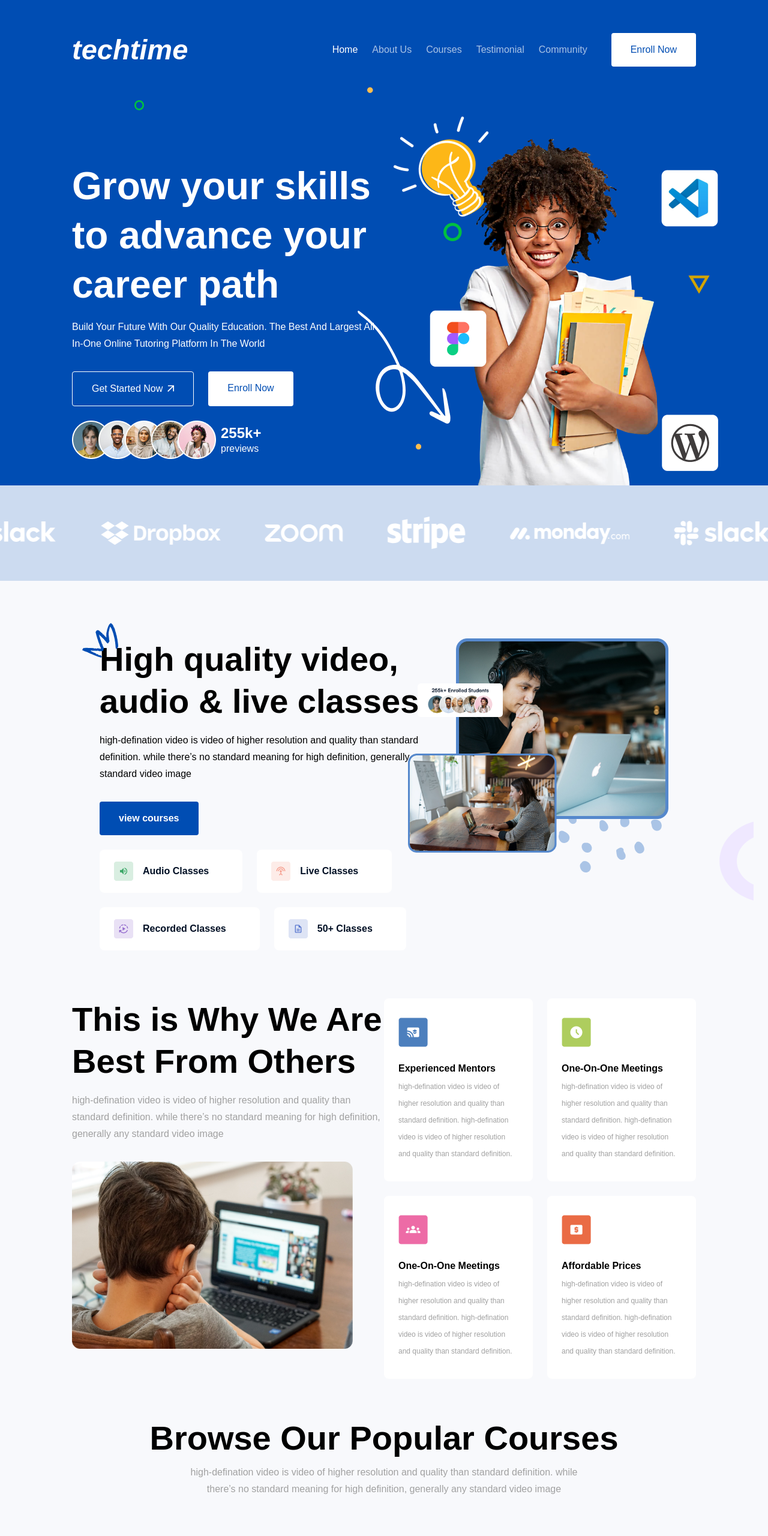
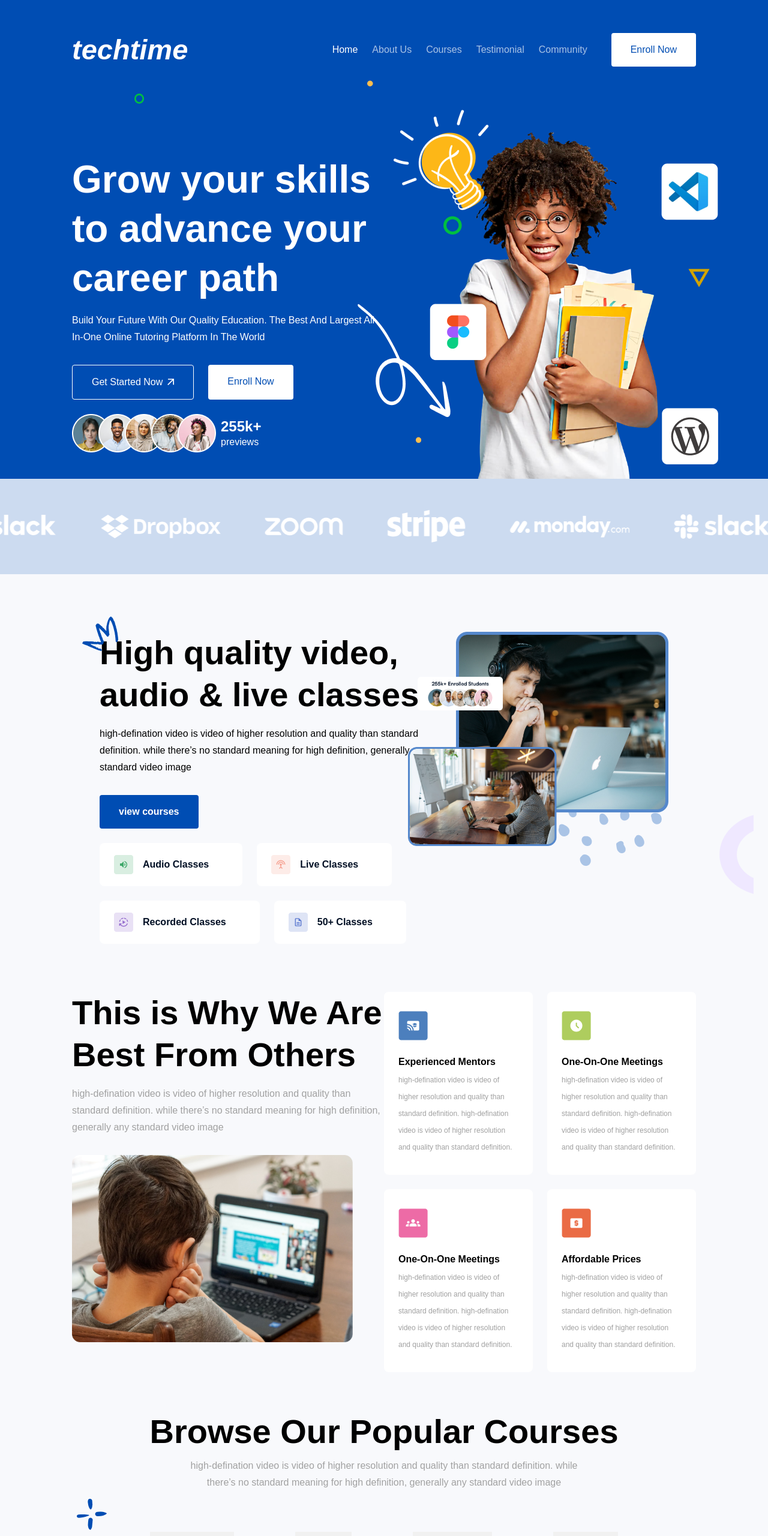
Before and after one commit to onifadjosh/TECHTIME, a website: page index.html in a window 1280 px wide. Shown: the top 2560 px of the page at 60% size. Drawn offline with nearby package versions, Linux system fonts and the light colour scheme; a web font is replaced by a local one.

Commit message:
navbar, icons and responsiveness changes

```diff
--- a/index.html
+++ b/index.html
@@ -14,8 +14,8 @@
     <title>Techtime</title>
 </head>
 <body>
-    <header class="px-4 xl:px-[120px] lg:px-5 bg-[#004DB3] ">
-        <nav class="flex justify-between pt-[45.5px] md:pt-[48px] text-[#FFFFFF] pb-[48.5px] lg:pb-[107px]  ">
+    <header class=" bg-[#004DB3] ">
+        <nav class="bg-[#004DB3] flex justify-between pt-[45.5px] md:pt-[48px] text-[#FFFFFF]  fixed px-4 xl:px-[120px] lg:px-5 z-50 w-full ">
             <div class="md:text-[47px] text-[19.16px] leading-[36.69px] md:leading-[90px]">
                 <h2 class="logo">techtime</h2>
             </div>
@@ -40,8 +40,8 @@
             </div>
         </nav>
 
-        <div id="home" class="flex text-[#FFFFFF] items-center justify-between flex-col lg:flex-row gap-[47.2px] md:gap-0">
-            <div class="basis-[55%] relative overflow-hidden">
+        <div id="home" class="flex px-4 xl:px-[120px] lg:px-5 text-[#FFFFFF] items-center justify-between pt-[97px] md:pt-[214px]  flex-col lg:flex-row gap-[47.2px] md:gap-0">
+            <div class="basis-[55%] relative overflow-hidden ">
                 <h1 class="pb-4 text-center lg:text-start ">
                     Grow your skills to advance your career path
                 </h1>
@@ -252,7 +252,7 @@
     </section>
 
     <section id="courses" class="px-5 xl:px-[120px] bg-[#F8F9FC] flex flex-col justify-center items-center relative">
-        <img src="dist/images/star.png" alt="" srcset="" class="absolute top-[15%] left-[10%]">
+        <img src="dist/images/star.png" alt="" srcset="" class="absolute max-w-[6%] lg:max-w-[100%] top-[10%] left-[5%]  lg:left-[10%]">
         <div class="flex flex-col justify-center items-center gap-2 mb-5 md:mb-[68px] text-center">
             <h2>
                 Browse Our Popular Courses
@@ -621,7 +621,7 @@
     <section class="pt-[40px] pb-[65.85px] md:pt-[80px] md:pb-[83px]">
 
         <div class="flex flex-col justify-center items-center ">
-            <h2 class="mb-2">Frequently Asked Questions</h2>
+            <h2 class="mb-2 text-center">Frequently Asked Questions</h2>
             <p class="font-medium text-center text-[#A1A1A1] mb-6 md:mb-[82px]">
                 high-defination video is video of higher resolution and quality than standard definition. while <br>
                 there’s no standard meaning for high definition, generally any standard video image
@@ -671,7 +671,7 @@
         <div class="flex flex-col gap-6 md:gap-8 basis-[15%] mb-8 md:mb-0">
             <h2 class="logo">TechTime</h2>
             <p>Reach out to us on any of our social media networks</p>
-            <div class="text-#2A2A2B flex gap-[30.25px] md:gap-[30.38px]">
+            <div class="text-[#2A2A2B] flex gap-[30.25px] md:gap-[30.38px]">
                 <i class="fa-brands fa-facebook"></i>
                 <i class="fa-brands fa-twitter"></i>
                 <i class="fa-brands fa-youtube"></i>
--- a/tailwind.config.js
+++ b/tailwind.config.js
@@ -5,4 +5,4 @@ module.exports = {
     extend: {},
   },
   plugins: [],
-}
+};
```
Also changed, not shown: dist/output.css.
